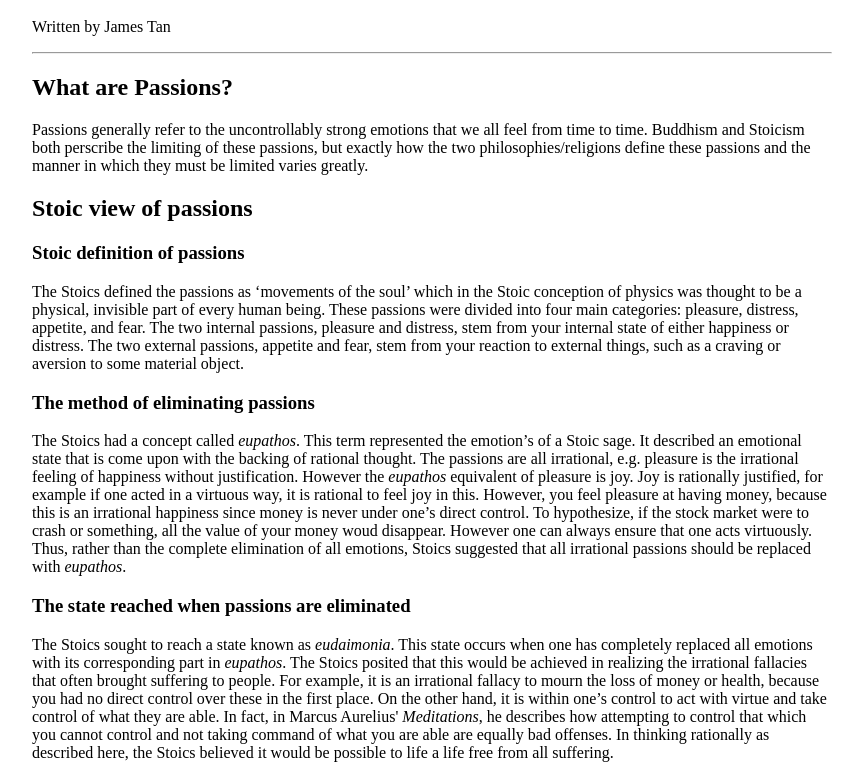
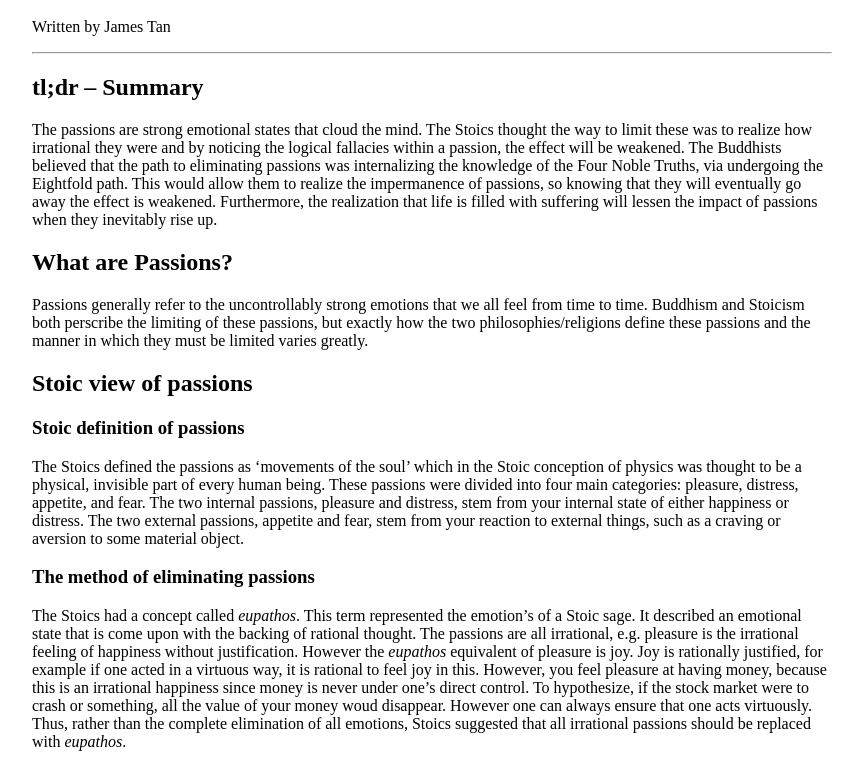
Before and after one commit to jamesbtan/nerigardu.github.io, a plain HTML site: page index.html in a window 1280 px wide. Shown: the part 56-820 px from the top of the page, without its empty margins (208-1071 px from the left). Drawn offline with Linux system fonts and the light colour scheme.

Commit message:
234234234

```diff
--- a/index.html
+++ b/index.html
@@ -6,6 +6,18 @@ Passions</title></p>
 <p>Written by James Tan</p>
 
 <hr />
+
+<h2>tl;dr &ndash; Summary</h2>
+
+<p>The passions are strong emotional states that cloud the mind. The Stoics
+thought the way to limit these was to realize how irrational they were
+and by noticing the logical fallacies within a passion, the effect will
+be weakened. The Buddhists believed that the path to eliminating passions
+was internalizing the knowledge of the Four Noble Truths, via undergoing
+the Eightfold path. This would allow them to realize the impermanence
+of passions, so knowing that they will eventually go away the effect is
+weakened. Furthermore, the realization that life is filled with suffering
+will lessen the impact of passions when they inevitably rise up.</p>
 
 <h2>What are Passions?</h2>
 
```
Also changed, not shown: 1 other file.
